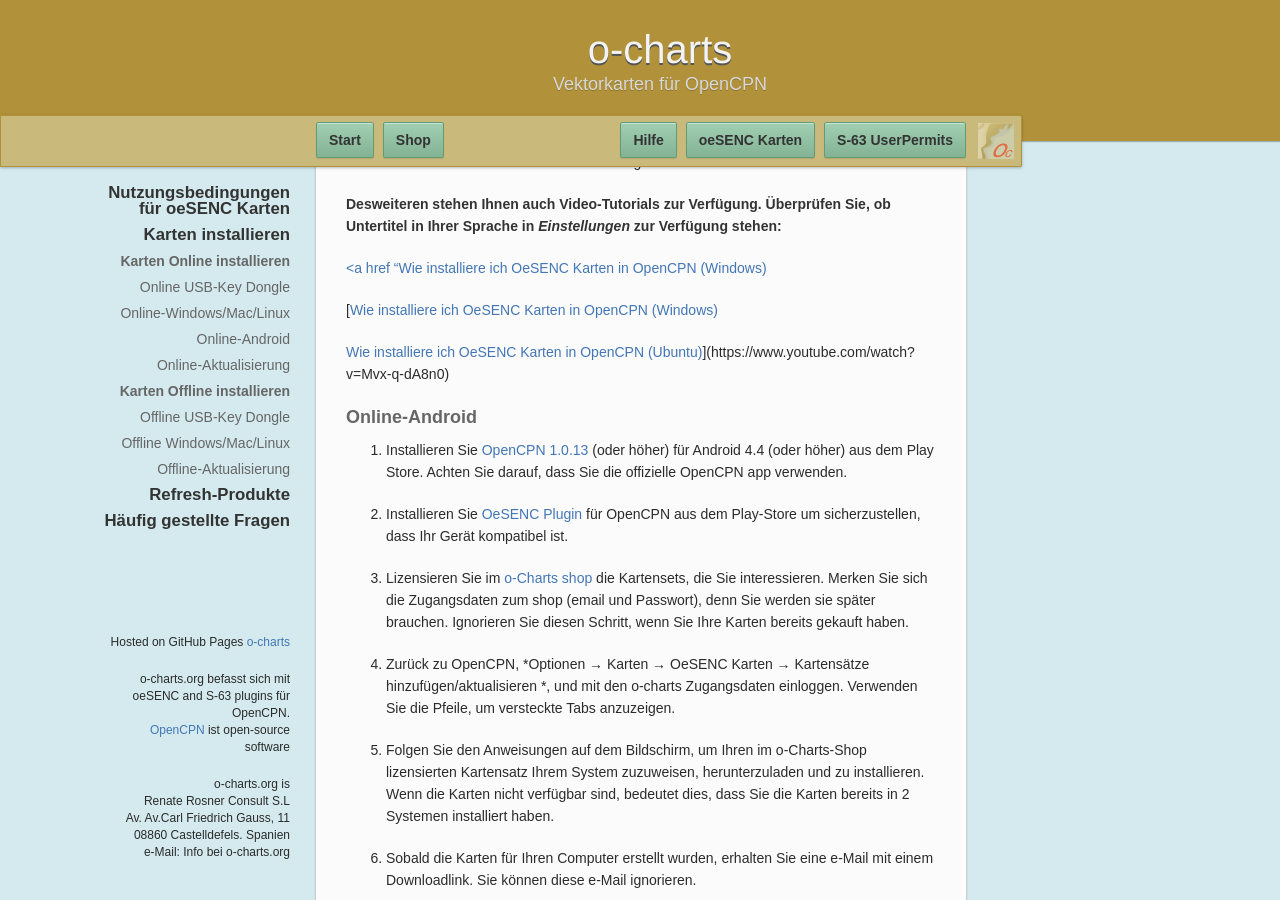
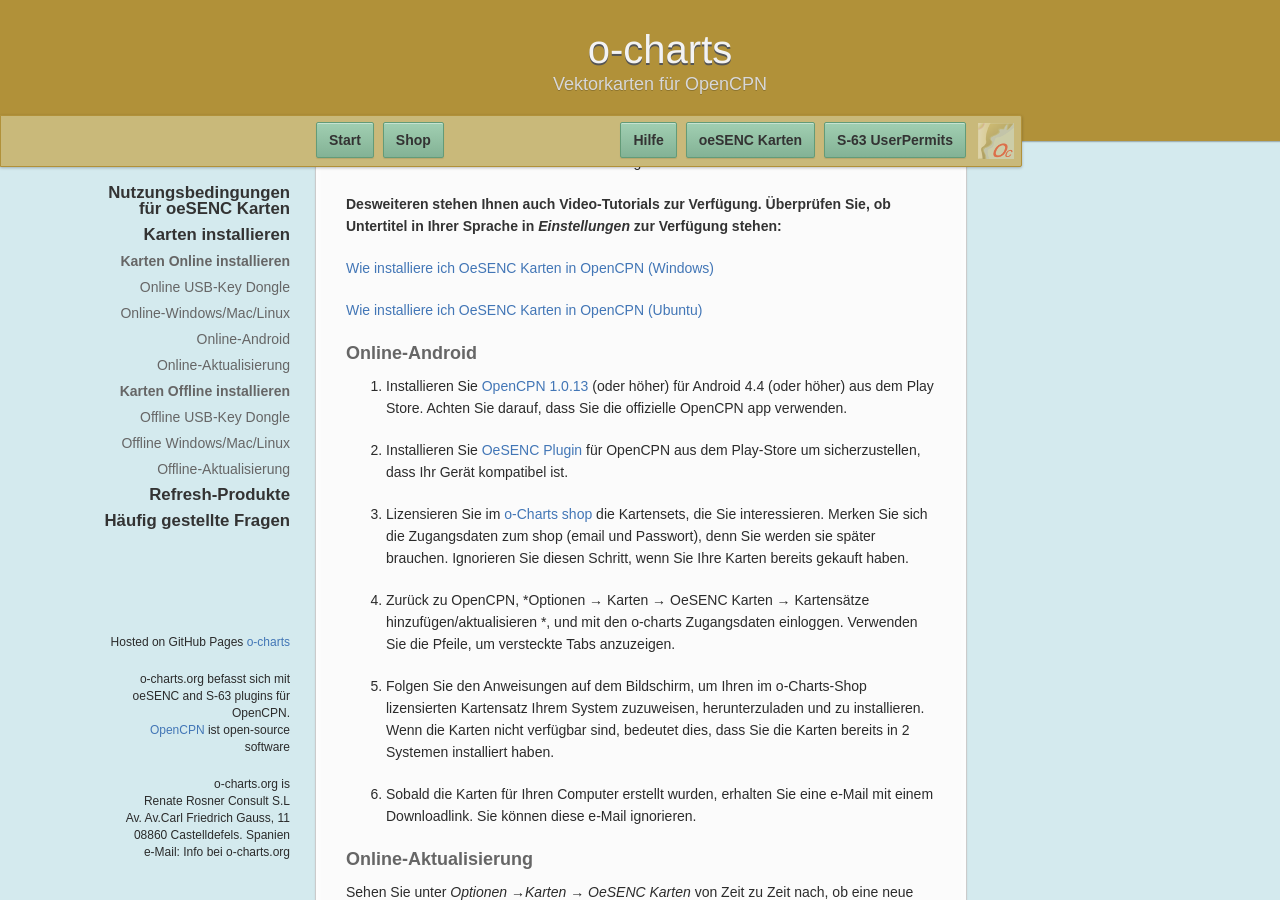
Before and after one commit to o-charts/manuals, a Jekyll site: the page built from oesenc_de_DE.md, in a window 1280 px wide and 900 px high, scrolled down 2689 px. Built offline with Jekyll 4.4.1, drawn with Linux system fonts in a browser that asks for light colours; our own code applies the rules of GitHub Pages for plain Markdown files.

Commit message:
Update oesenc_de_DE.md

```diff
--- a/oesenc_de_DE.md
+++ b/oesenc_de_DE.md
@@ -78,11 +78,9 @@
 
 **Desweiteren stehen Ihnen auch Video-Tutorials zur Verfügung. Überprüfen Sie, ob Untertitel in Ihrer Sprache in *Einstellungen* zur Verfügung stehen:**
 
-[<a href "Wie installiere ich OeSENC Karten in OpenCPN (Windows)](https://www.youtube.com/watch?v=fGIBCEWEC3s)
+[Wie installiere ich OeSENC Karten in OpenCPN (Windows)](https://www.youtube.com/watch?v=fGIBCEWEC3s)
 
-[[Wie installiere ich OeSENC Karten in OpenCPN (Windows)](https://www. youtube. com/watch? v=fGIBCEWEC3s&t=4s)
-
-[Wie installiere ich OeSENC Karten in OpenCPN (Ubuntu)](https://www. youtube. com/watch? v=Mvx-q-dA8n0&t=26s)](https://www.youtube.com/watch?v=Mvx-q-dA8n0)
+[Wie installiere ich OeSENC Karten in OpenCPN (Ubuntu)](https://www.youtube.com/watch?v=Mvx-q-dA8n0)
 
 ### Online-Android
 
```
